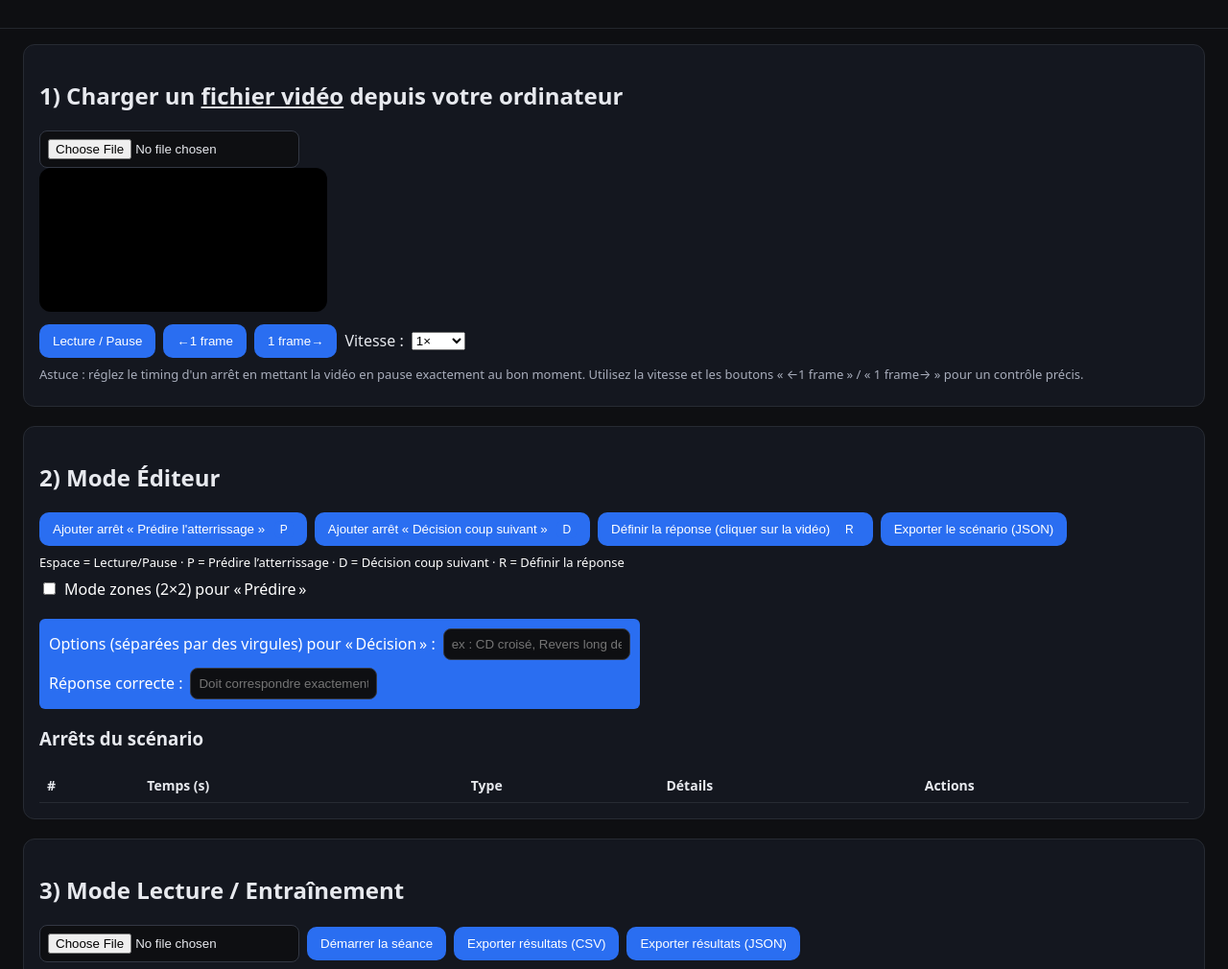
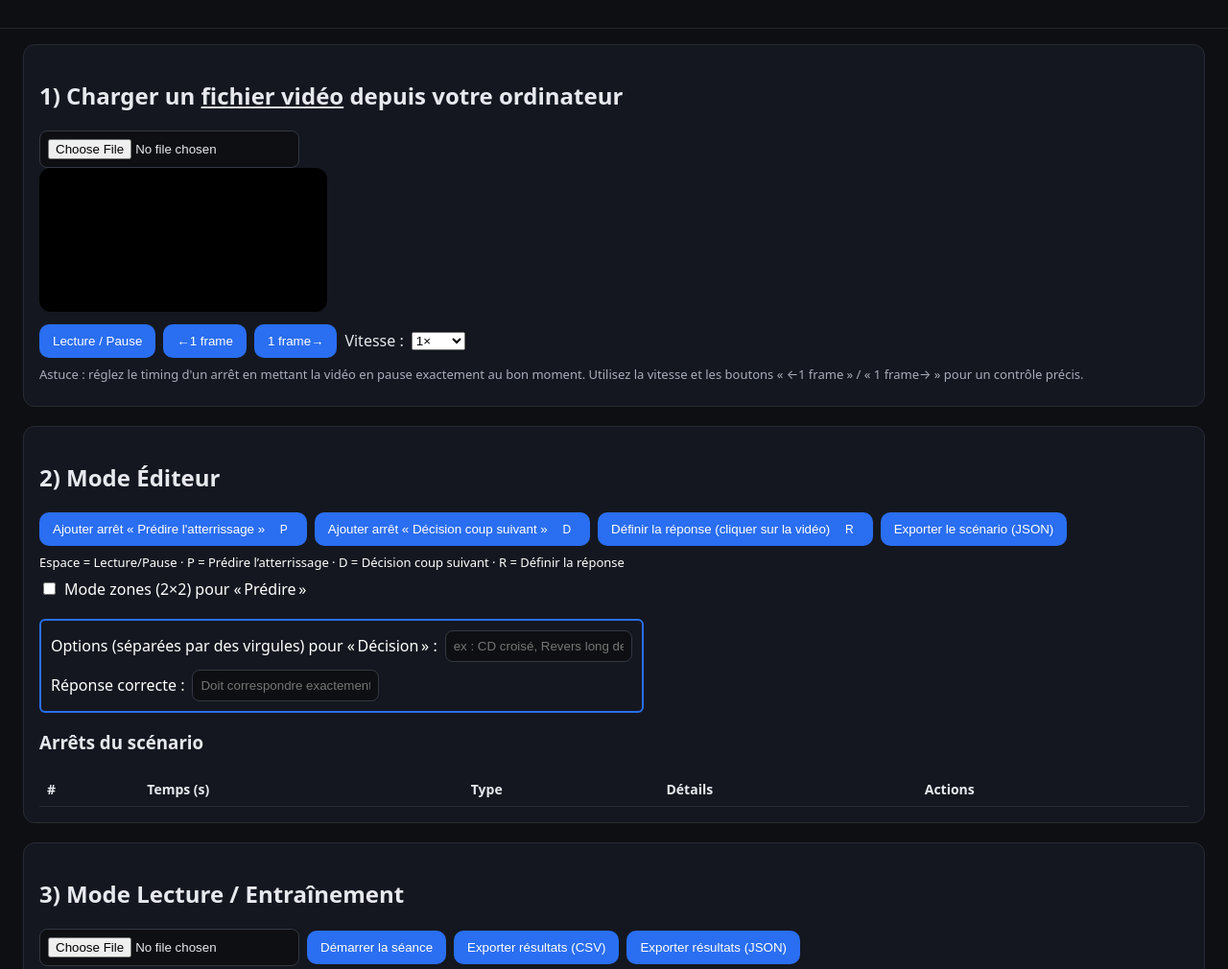
Before and after one commit to sylvainpoulet69-lang/app, a plain HTML site: page index.html in a window 1280 px wide. Shown: the part 90-1100 px from the top of the page at 96% size. Drawn offline with nearby package versions, Linux system fonts and the light colour scheme; some packages are replaced by stand-ins of ours; a script that the page names is missing.

Commit message:
feat: add button color variable

```diff
--- a/styles.css
+++ b/styles.css
@@ -1,3 +1,5 @@
+:root { --button-blue: #2a6ef1; }
+
 * { box-sizing: border-box; }
 body { font-family: system-ui, -apple-system, Segoe UI, Roboto, Arial, sans-serif; margin: 0; background: #0e0f12; color: #e7e9ee; }
 header { padding: 16px 24px; border-bottom: 1px solid #23262d; }
@@ -12,7 +14,8 @@ main { padding: 16px 24px; display: grid; gap: 20px; }
 }
 
 .decision-config {
-  background: #2a6ef1;
+  border: 2px solid var(--button-blue);
+  background: transparent;
   color: #fff;
   border-radius: 6px;
   padding: 10px;
```
